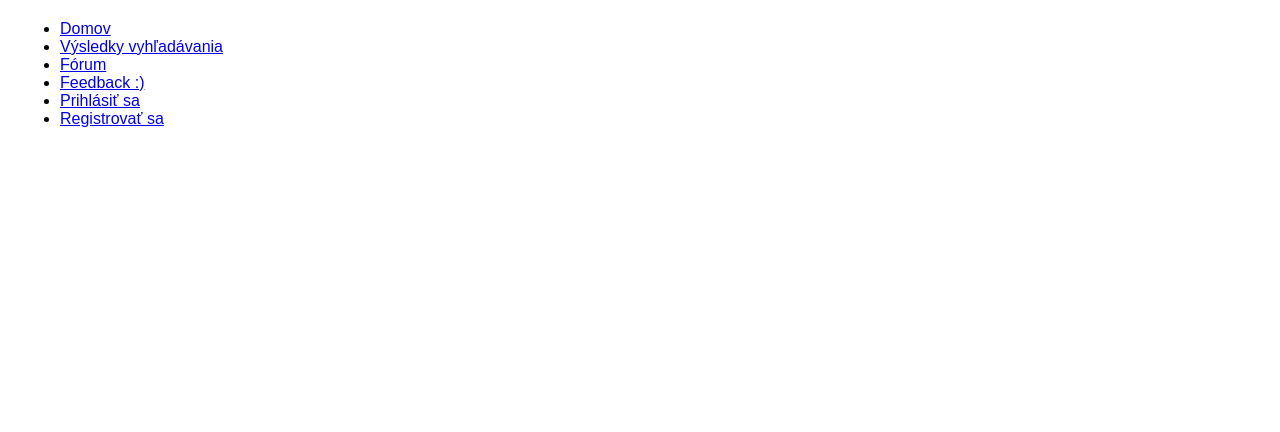
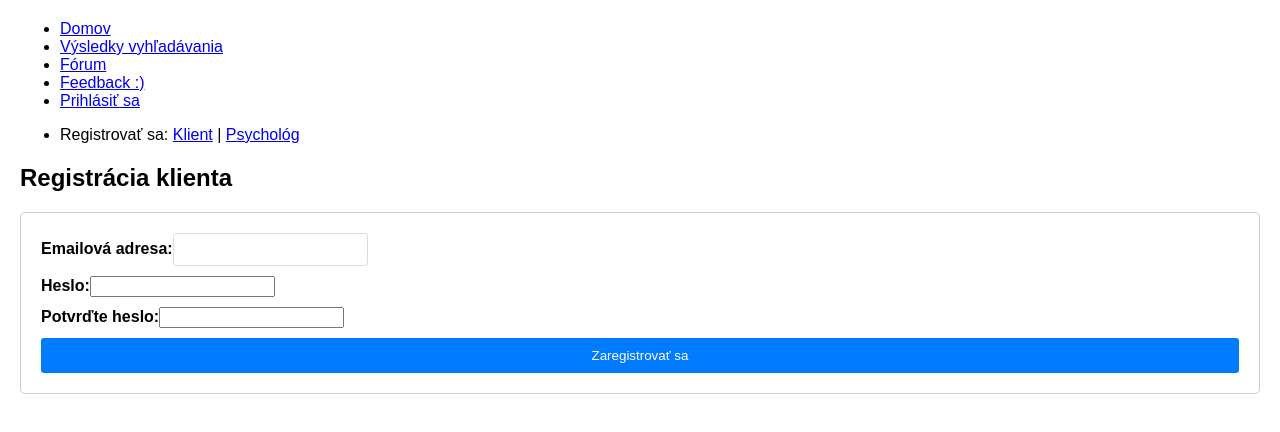
Before and after one commit to Thohmass/PSYCH, a React (Create React App) app in the folder client/: page /register-client in a window 1280 px wide. Shown: the top 432 px of the page. Built offline with nearby package versions, Linux system fonts and the light colour scheme.

Commit message:
Add client registration frontend

```diff
--- a/client/src/App.tsx
+++ b/client/src/App.tsx
@@ -12,6 +12,7 @@ import ForumPostList from "./pages/ForumPostList";
 import ForumPostDetail from "./pages/ForumPostDetail";
 import FeedbackForm from "./components/FeedbackForm";
 import {logoutUser} from "./services/authService";
+import ClientRegistrationForm from "./components/ClientRegistrationForm";
 
 function App() {
     const { isAuthenticated, logout, userRole } = useAuth();
@@ -56,7 +57,7 @@ function App() {
                                 <Link to="/login">Prihlásiť sa</Link>
                             </li>
                             <li>
-                                <Link to="/register">Registrovať sa</Link>
+                                <p>Registrovať sa:  <Link to="/register-client">Klient</Link>  |  <Link to="/register-psychologist">Psychológ</Link></p>
                             </li>
                         </>
                     )}
@@ -71,7 +72,8 @@ function App() {
                 <Route path="/feedback" element={<FeedbackForm/>}/>
                 <Route path="/psychologists/:id" element={<PsychologistProfilePage/>}/>
                 <Route path="/login" element={<LoginForm/>}/>
-                <Route path="/register" element={<PsychologistRegistrationForm/>}/>
+                <Route path="/register-client" element={<ClientRegistrationForm/>}/>
+                <Route path="/register-psychologist" element={<PsychologistRegistrationForm/>}/>
                 <Route path="/admin" element={<AdminDashboard/>}/>
                 <Route path="/unauthorized" element={<div>Nemáte povolenie na prístup na túto stránku.</div>}/>
             </Routes>
--- /dev/null
+++ b/client/src/components/ClientRegistrationForm.tsx
@@ -0,0 +1,89 @@
+import React, { useState } from 'react';
+import { useNavigate } from 'react-router-dom';
+
+const ClientRegistrationForm: React.FC = () => {
+  const [email, setEmail] = useState('');
+  const [password, setPassword] = useState('');
+  const [confirmPassword, setConfirmPassword] = useState('');
+  const [error, setError] = useState<string | null>(null);
+  const [successMessage, setSuccessMessage] = useState<string | null>(null);
+  const navigate = useNavigate();
+
+
+  const handleSubmit = async (event: React.FormEvent) => {
+    event.preventDefault();
+    setError(null);
+    setSuccessMessage(null);
+
+    if (password !== confirmPassword) {
+      setError('Heslá sa nezhodujú.');
+      return;
+    }
+
+    try {
+      const response = await fetch('/api/auth/register-client', {
+        method: 'POST',
+        headers: {
+          'Content-Type': 'application/json',
+        },
+        body: JSON.stringify({ email, password}),
+      });
+
+      const data = await response.json();
+
+      if (response.ok) {
+        setSuccessMessage(data.message);
+        setTimeout(() => navigate('/login'), 3000);
+      } else {
+        setError(data.message || 'Nepodarilo sa vytvoriť účet klienta.');
+      }
+    } catch (error: any) {
+      setError('Chyba pri komunikácii so serverom.');
+      console.error('Chyba pri registrácii klienta:', error);
+    }
+  }
+
+
+    return (
+    <div>
+      <h2>Registrácia klienta</h2>
+      {error && <p style={{color: 'red'}}>{error}</p>}
+      {successMessage && <p style={{color: 'green'}}>{successMessage}</p>}
+      <form onSubmit={handleSubmit}>
+        <div>
+          <label htmlFor="email">Emailová adresa:</label>
+          <input
+            type="text"
+            id="email"
+            value={email}
+            onChange={(e) => setEmail(e.target.value)}
+            required
+          />
+        </div>
+        <div>
+          <label htmlFor="password">Heslo:</label>
+          <input
+            type="password"
+            id="password"
+            value={password}
+            onChange={(e) => setPassword(e.target.value)}
+            required
+          />
+        </div>
+        <div>
+          <label htmlFor="confirmPassword">Potvrďte heslo:</label>
+          <input
+            type="password"
+            id="confirmPassword"
+            value={confirmPassword}
+            onChange={(e) => setConfirmPassword(e.target.value)}
+            required
+          />
+        </div>
+        <button type="submit">Zaregistrovať sa</button>
+      </form>
+    </div>
+  );
+};
+
+export default ClientRegistrationForm;
--- a/client/src/components/PsychologistRegistrationForm.tsx
+++ b/client/src/components/PsychologistRegistrationForm.tsx
@@ -105,7 +105,7 @@ const PsychologistRegistrationForm: React.FC = () => {
             {successMessage && <p style={{ color: 'green' }}>{successMessage}</p>}
             <form onSubmit={handleSubmit}>
                 <div>
-                    <label htmlFor="email">Emailov adresa:</label>
+                    <label htmlFor="email">Emailová adresa:</label>
                     <input
                         type="text"
                         id="email"
```
